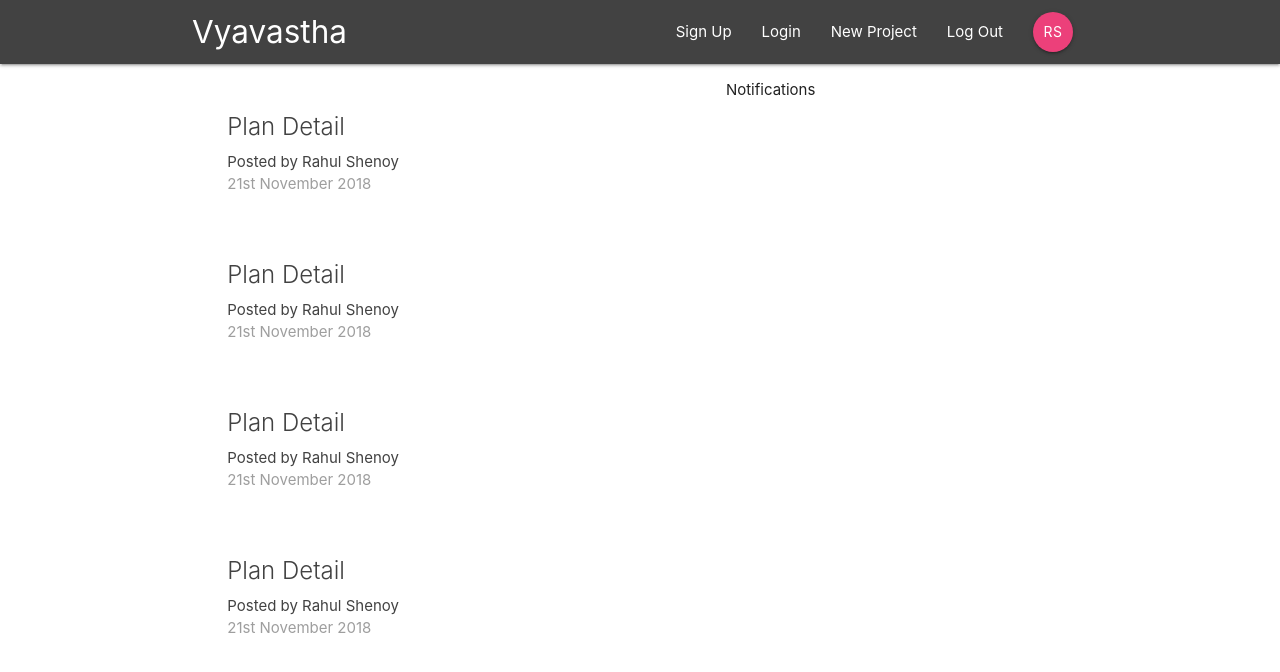
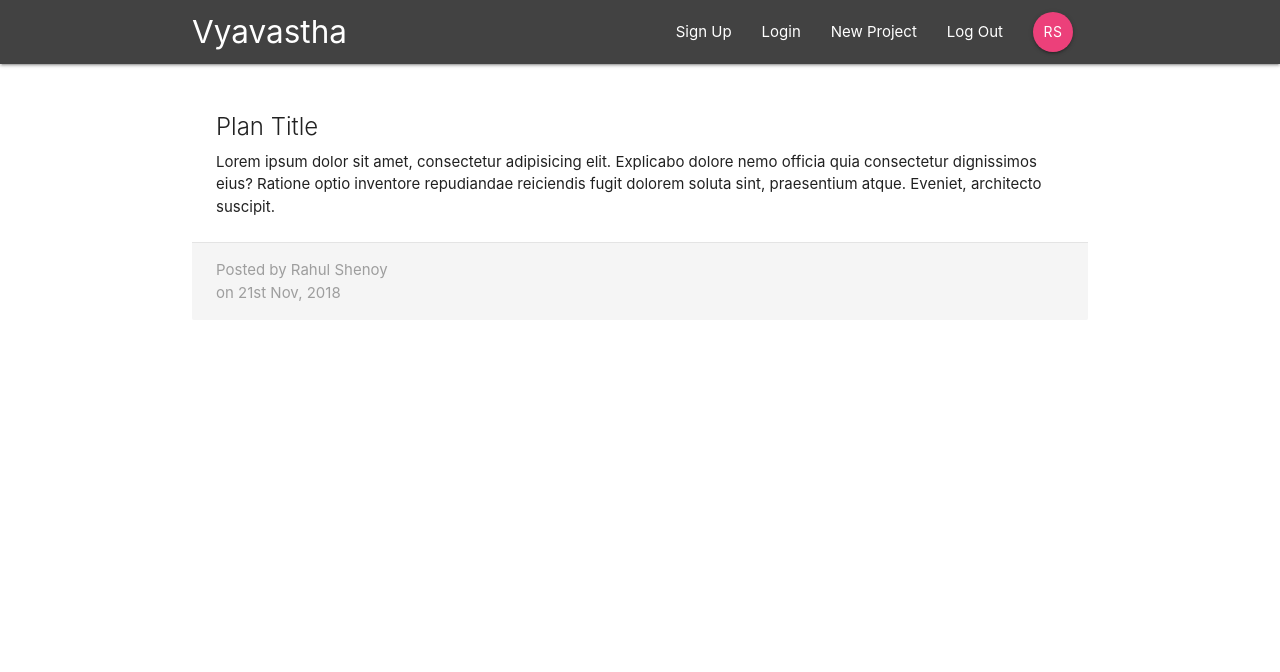
Before and after one commit to shenoyrahul444/pm-app-react, a React (Create React App) app: page /plan/1 in a window 1280 px wide. Shown: the top 672 px of the page. Built offline with nearby package versions, Linux system fonts and the light colour scheme.

Commit message:
Included PlanDetails module

```diff
--- a/src/App.js
+++ b/src/App.js
@@ -1,7 +1,8 @@
 import React, { Component } from 'react';
-import { BrowserRouter,Route } from 'react-router-dom';
+import { BrowserRouter , Route, Switch } from 'react-router-dom';
 import Navbar from './layout/Navbar';
 import Dashboard from './dashboard/Dashboard';
+import PlanDetails from './plans/PlanDetails';
 
 
 class App extends Component {
@@ -13,11 +14,11 @@ class App extends Component {
 
                       <Navbar />
 
-                      <switch>
-                        <Route path = "/" component={Dashboard} />
+                      <Switch>
+                        <Route exact path = "/" component={Dashboard} />
+                        <Route path = "/plan/:id" component={PlanDetails} />
 
-
-                      </switch>
+                      </Switch>
 
 
 
--- a/src/dashboard/Notifications.js
+++ b/src/dashboard/Notifications.js
@@ -4,6 +4,7 @@ const Notifications = () => {
     return (
         <div>
             <p>Notifications</p>
+
         </div>
     )
 }
--- a/src/plans/PlanDetails.js
+++ b/src/plans/PlanDetails.js
@@ -0,0 +1,21 @@
+import React from 'react'
+
+export default function PlanDetails(props) {
+
+    console.log(props.match.params.id);
+  return (
+    <div className="container section project-details">
+        <div className="card z-depth-0">
+            <div className="card-content">
+                <span className="card-title">Plan Title</span>
+                <p>Lorem ipsum dolor sit amet, consectetur adipisicing elit. Explicabo dolore nemo officia quia consectetur dignissimos eius? Ratione optio inventore repudiandae reiciendis fugit dolorem soluta sint, praesentium atque. Eveniet, architecto suscipit.</p>
+            </div>
+
+            <div className="card-action grey lighten-4 grey-text">
+                <div>Posted by Rahul Shenoy</div>
+                <div>on 21st Nov, 2018</div>
+            </div>
+        </div>
+    </div>
+  )
+}
```
